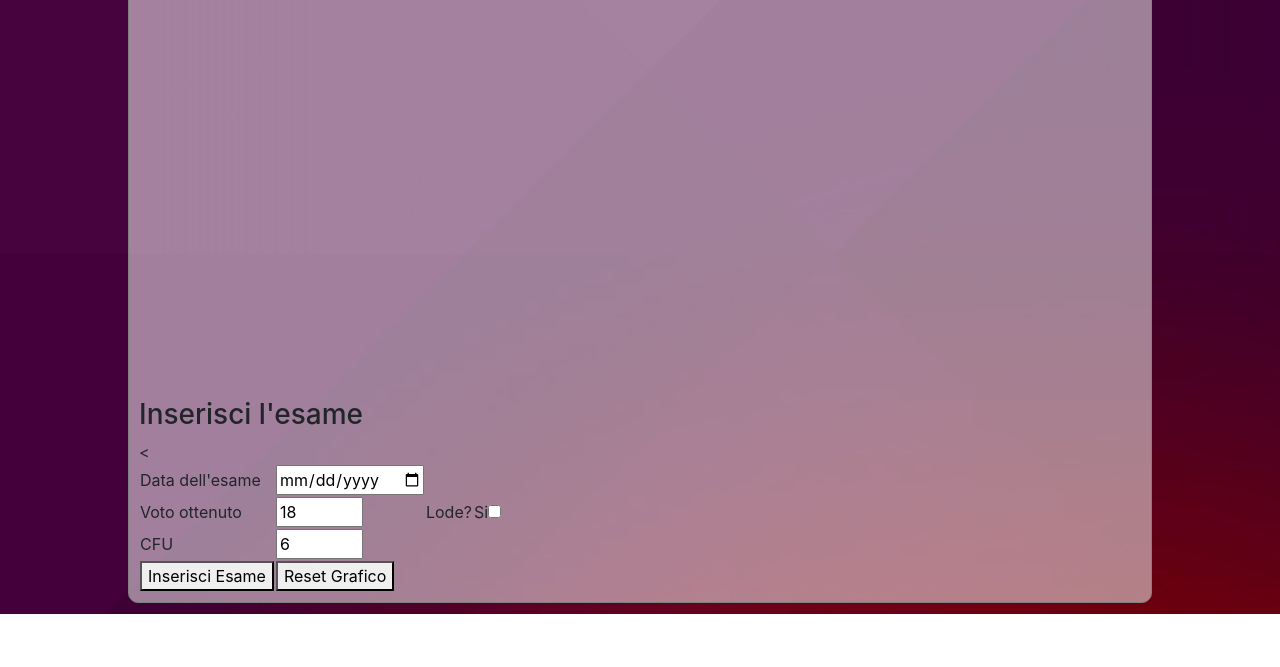
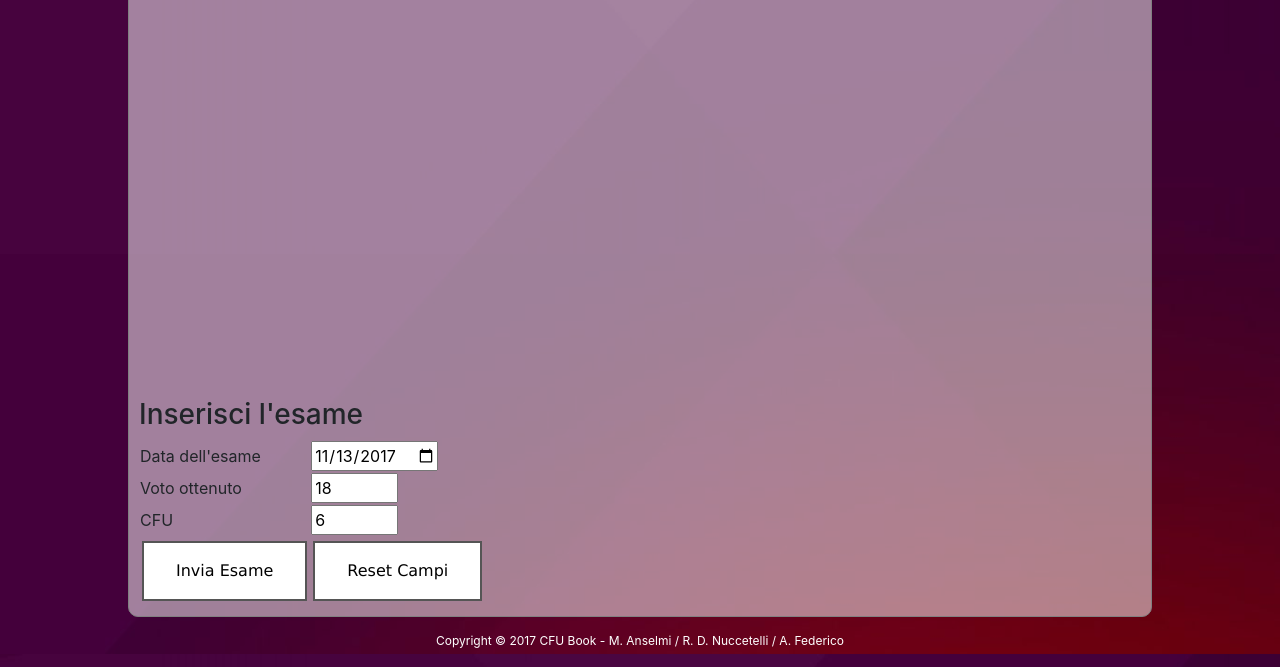
Before and after one commit to rsoul/ProgettoLW, a plain HTML site: page index.html in a window 1280 px wide. Shown: the part 146-813 px from the top of the page. Drawn offline with nearby package versions, Linux system fonts and the light colour scheme.

Commit message:
Aggiunta e modifica pulsanti, aggiunti controlli su data, voto, lode e cfu, modifica script load body

```diff
--- a/css/main_style.css
+++ b/css/main_style.css
@@ -10,6 +10,30 @@
 	width: 100%;
 	margin-top: 0;
 	margin: auto;
+}
+
+.button {
+	font-family: "Verdana", sans-serif;
+    padding: 16px 32px;
+    text-align: center;
+    text-decoration: none;
+    display: inline-block;
+    font-size: 16px;
+    margin: 4px 2px;
+    -webkit-transition-duration: 0.4s; /* Safari */
+    transition-duration: 0.4s;
+    cursor: pointer;
+}
+
+.button_exam {
+    background-color: white;
+    color: black;
+    border: 2px solid #555555;
+}
+
+.button_exam:hover {
+    background-color: #555555;
+    color: white;
 }
 
 #main_container {
--- a/index.html
+++ b/index.html
@@ -14,34 +14,38 @@
 
 	<meta author="M. Anselmi / R. D. Nuccetelli / A. Federico">
 </head>
-<body onload="setTitle()">
+<body onload="loadingPage()">
+	<!-- Header -->
 	<header id="header">
 		<a href="index.html"><img src="img\logo.png" alt="Logo CFU Book"></a>
 
 	</header>
+
+	<!-- Main Container -->
 	<div id="main_container">
 		<h1 id="container_title">Welcome to CFU Book</h1>
 
 		<!-- Generate personal chart-->
 		<canvas id="user_chart" width="400" height="400"></canvas>
 
-
+		<!-- Form exam insert -->
 		<form name="exam" method="POST" action="">
 			<h3>Inserisci l'esame</h3>
 			<table border="0px">
-				<tr><td>Data dell'esame</td><td><input type="date" id="exam_date" name="exam_date" onclick="getToday()" min="1900-01-01"></td></tr>
-				<tr><td>Voto ottenuto</td><td><input type="number" id="exam_grade" name="exam_grade" min="18" max="30" value="18"></td><td>Lode?</td>
-					<td>Si<input type="checkbox" name="exam_praise" value="praise_yes"></td>
-
+				<tr><td>Data dell'esame</td><td><input type="date" id="exam_date" name="exam_date" min="1900-01-01" required></td></tr>
+				<tr><td>Voto ottenuto</td><td><input type="number" id="exam_grade" name="exam_grade" min="0" max="30" value="18" onchange="showPraise()" required></td>
+					<!-- Praise visible only if grade == 30 -->
+					<td id="td_grade" style="visibility: hidden;"><i>Lode?</i> Si <input type="radio" name="exam_praise" value="praise_yes"> No <input type="radio" name="exam_praise" value="praise_no" checked></td>
 				</tr>
-				<tr><td>CFU</td><td><input type="number" id="exam_cfu" name="exam_cfu" min="1" max="24" value="6"></td></tr>
-				<tr><td><button type="button">Inserisci Esame</button></td>
-				<td><button type="button">Reset Grafico </button></td><</tr>
-
-
+				<tr><td>CFU</td><td><input type="number" id="exam_cfu" name="exam_cfu" min="1" max="24" value="6" required></td></tr>
+				<tr><td><input type="submit" id="send_exam" name="send_exam" class="button button_exam" value="Invia Esame"></td>
+					<td><input type="reset" id="exam_reset" name="exam_reset" class ="button button_exam" value="Reset Campi"></td>
+				</tr>
 			</table>
 		</form>
 	</div>
+
+	<!-- Footer -->
 	<footer id="footer">
 		<p>Copyright © 2017 CFU Book - M. Anselmi / R. D. Nuccetelli / A. Federico</p>
 	</footer>
--- a/js/function_index.js
+++ b/js/function_index.js
@@ -1,19 +1,40 @@
-var title = "CFU Book";
-
-function setTitle() {document.title = title;}
-
 function getToday() {
 	var today = new Date();
 	var dd = today.getDate();
 	var mm = today.getMonth()+1; //January is 0!
 	var yyyy = today.getFullYear();
-	 if(dd<10){
+	if(dd<10){
 	        dd='0'+dd;
-	    }
-	    if(mm<10){
-	        mm='0'+mm;
-	    }
+	}
+	if(mm<10){
+	    mm='0'+mm;
+	}
 
 	today = yyyy+'-'+mm+'-'+dd;
-	document.getElementById("exam_date").setAttribute("max", today);
+	return today;
 }
+
+function setTitle(title) {document.title = title;}
+function setDateMax(today) {document.getElementById("exam_date").setAttribute("max", today);}
+function setDateDefault(today) {document.getElementById("exam_date").value = today;}
+
+/* On body load, set maxium (and default) date of the exam_date field and the title of the page */
+function loadingPage() {
+	var today = getToday();
+	var title = "CFU Book";
+	setTitle(title);
+	setDateMax(today);
+	setDateDefault(today);
+}
+
+/* Check if exam grade is == 30, then show praise radio buttons */
+function showPraise() {
+	var td_grade = document.getElementById("td_grade");
+	var grade = document.getElementById("exam_grade");
+	if(grade.value == "30") {
+		td_grade.style.visibility = "visible";
+	}
+	else {
+		td_grade.style.visibility = "collapse";
+	}
+}
```
